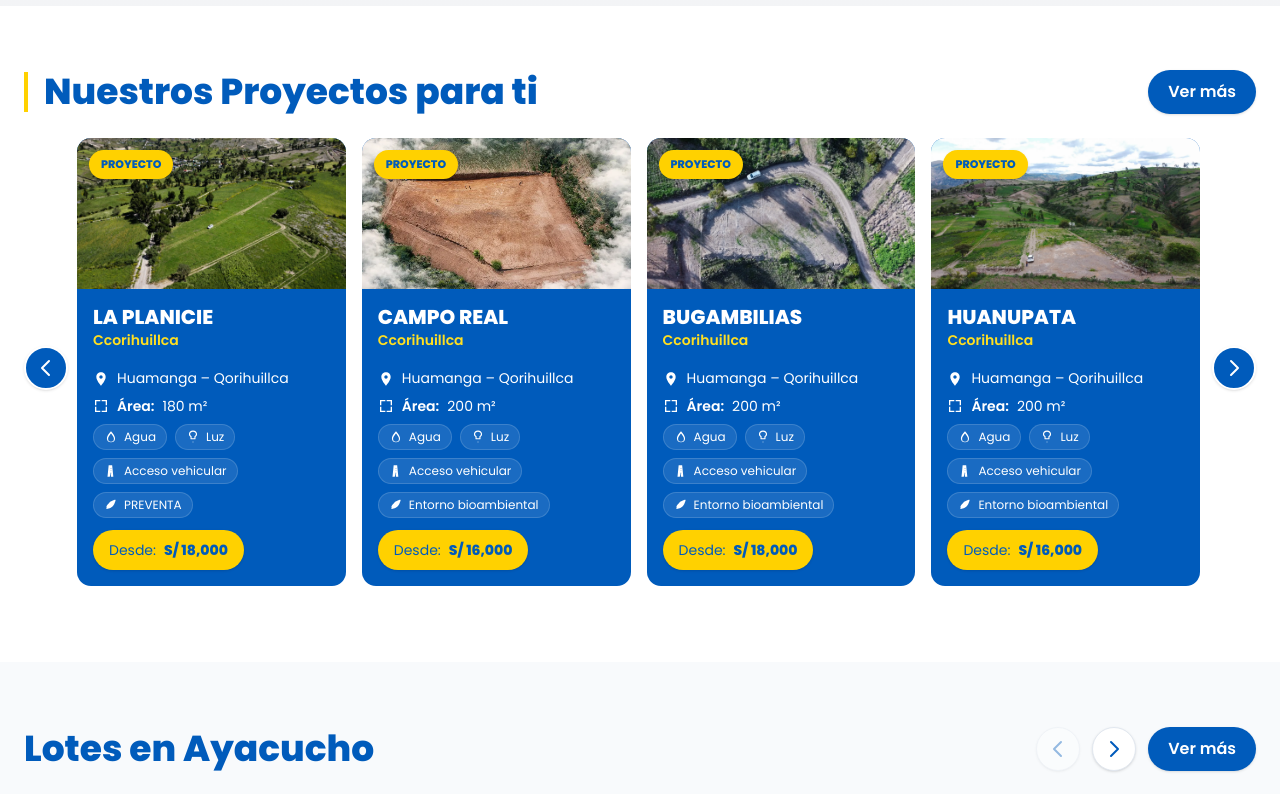
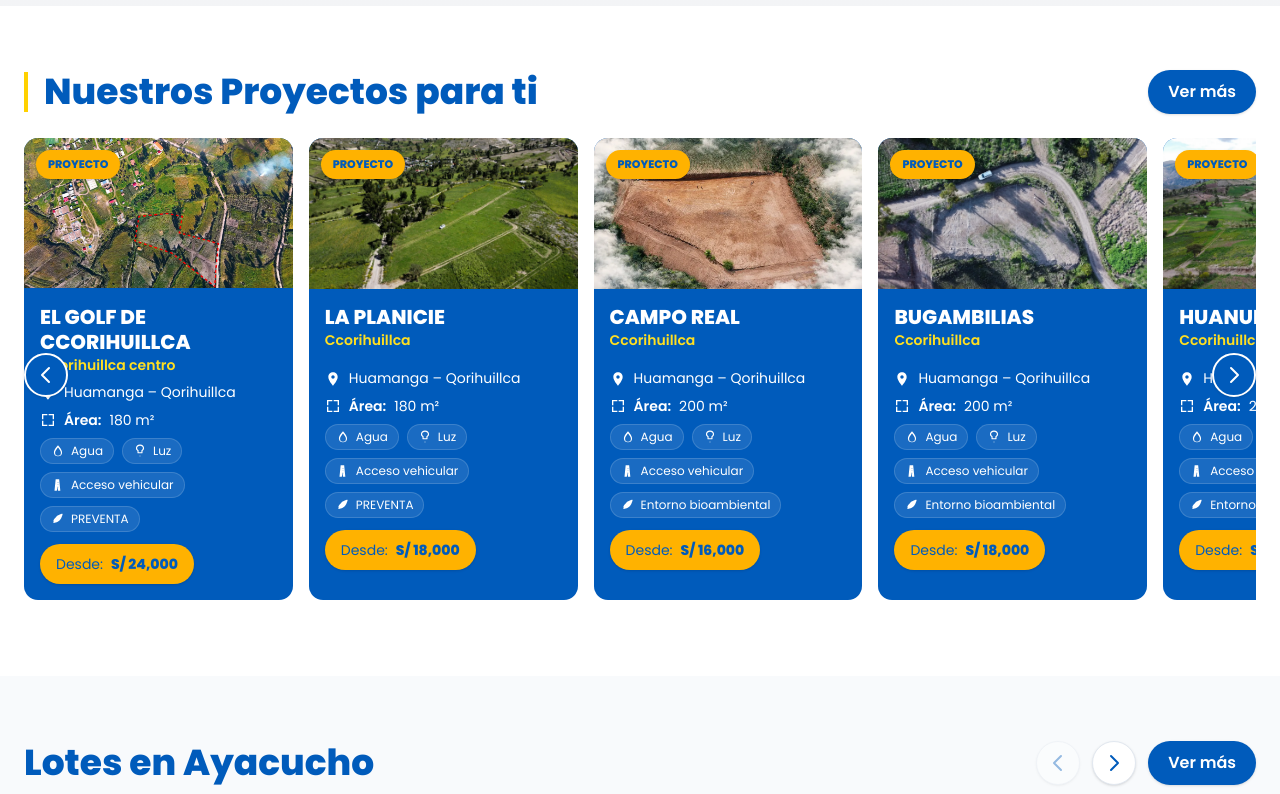
Before and after one commit to henri12356/Casagrande-bienes-y-raices, a Next.js app: page / in a window 1280 px wide. Shown: the part 1462-2256 px from the top of the page. Built offline with nearby package versions, Linux system fonts and the light colour scheme.

Commit message:
avanzando

```diff
--- a/app/hero.tsx
+++ b/app/hero.tsx
@@ -31,11 +31,11 @@ const slidesData: {
     imageSrc: "/hero02.webp",
     buttonLink: "/inmuebles",
   },
-  {
-    id: 3,
-    imageSrc: "/hero03.webp",
-    buttonLink: "/inmuebles",
-  },
+  // {
+  //   id: 3,
+  //   imageSrc: "/hero03.webp",
+  //   buttonLink: "/inmuebles",
+  // },
 ];
 
 // --- Variantes de Animación ---
--- a/app/proyectos.tsx
+++ b/app/proyectos.tsx
@@ -20,6 +20,19 @@ interface Proyecto {
 }
 
 const proyectosData: Proyecto[] = [
+  {
+    id: 6,
+    nombre: "EL GOLF DE CCORIHUILLCA",
+    subtitulo: "Ccorihuillca centro",
+    ubicacion: "Huamanga – Qorihuillca",
+    precioDesdeSol: "S/ 24,000",
+    precioDesdeDolar: "",
+    imagenSrc: "/ELGOLF/ELGOLF01.webp",
+    etiqueta: "Proyecto",
+    metrosLote: "180 m²",
+    servicios: ["Agua", "Luz", "Acceso vehicular", "PREVENTA"],
+    link: "/propiedades/el-golf-de-ccorihuillca-ayacucho",
+  },
    {
     id: 5,
     nombre: "LA PLANICIE",
@@ -121,7 +134,7 @@ const ProjectCard: FC<{ p: Proyecto }> = ({ p }) => (
             e.currentTarget.src = "https://placehold.co/800x500/CCCCCC/000000?text=Imagen+no+disponible";
           }}
         />
-        <div className="absolute top-3 left-3 bg-[#FFD100] text-[#005BBB] font-extrabold text-[11px] uppercase px-3 py-1.5 rounded-full shadow">
+        <div className="absolute top-3 left-3 bg-[#FFB200] text-[#005BBB] font-extrabold text-[11px] uppercase px-3 py-1.5 rounded-full shadow">
           {p.etiqueta}
         </div>
       </div>
@@ -158,7 +171,7 @@ const ProjectCard: FC<{ p: Proyecto }> = ({ p }) => (
         </div>
 
         <div className="pt-1">
-          <div className="inline-flex items-center gap-2 bg-[#FFD100] text-[#005BBB] px-4 py-2.5 font-extrabold rounded-full shadow text-sm">
+          <div className="inline-flex items-center gap-2 bg-[#FFB200] text-[#005BBB] px-4 py-2.5 font-extrabold rounded-full shadow text-sm">
             <span className="font-normal">Desde:</span>
             {p.precioDesdeSol}
           </div>
```
